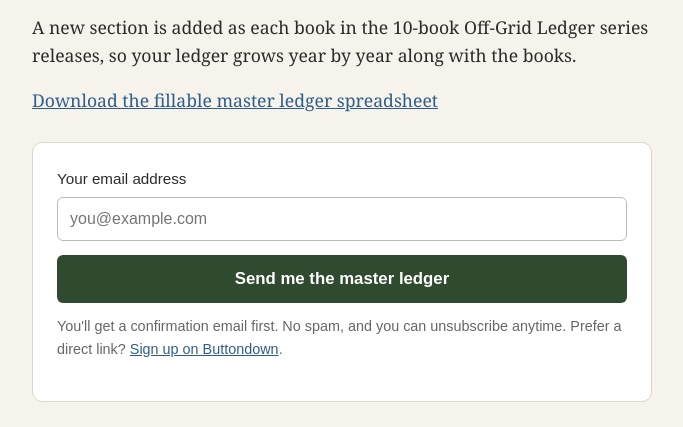
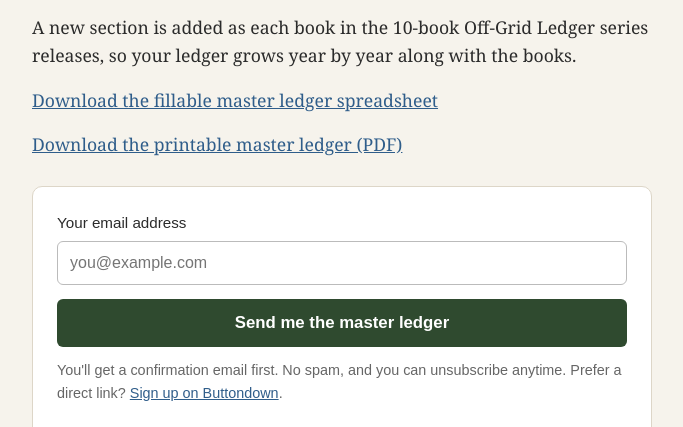
Before and after one commit to Gbolduc1/freebie, a plain HTML site: page index.html in a window 1280 px wide. Shown: the part 226-653 px from the top of the page, without its empty margins (298-981 px from the left). Drawn offline with Linux system fonts and the light colour scheme.

Commit message:
Add printable master ledger PDF link
Co-authored-by: Gbolduc1 <Gbolduc1@users.noreply.github.com>

```diff
--- a/index.html
+++ b/index.html
@@ -30,6 +30,7 @@
     <p>The master ledger is a blank ledger you fill in yourself. It gives you one place to track every dollar and decision on your homestead.</p>
     <p>A new section is added as each book in the 10-book Off-Grid Ledger series releases, so your ledger grows year by year along with the books.</p>
     <p><a href="https://gbolduc1.github.io/freebie/downloads/off-grid-ledger-master-ledger-series.xlsx">Download the fillable master ledger spreadsheet</a></p>
+    <p><a href="https://gbolduc1.github.io/freebie/downloads/off-grid-ledger-master-ledger-series.pdf">Download the printable master ledger (PDF)</a></p>
 
     <div class="card">
       <form action="https://buttondown.com/api/emails/embed-subscribe/offgridledger" method="post" target="popupwindow" onsubmit="window.open('https://buttondown.com/offgridledger', 'popupwindow')">
```
